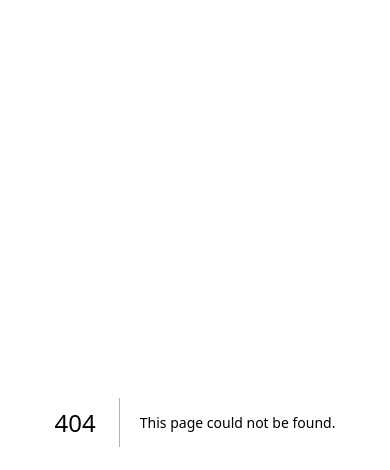
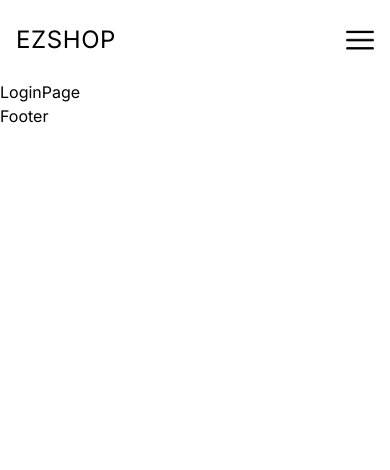
Before and after one commit to Chirag-04/ecomm, a Next.js app: page /login in a window 390 px wide. Before the commit this address had no page. Shown: the top 470 px of the page. Built offline with nearby package versions, Linux system fonts and the light colour scheme.

Commit message:
created responsive navbar

```diff
--- /dev/null
+++ b/src/app/[slug]/page.tsx
@@ -0,0 +1,9 @@
+import React from 'react'
+
+const Singlepage = () => {
+  return (
+    <div>Singlepage</div>
+  )
+}
+
+export default Singlepage
--- a/src/app/layout.tsx
+++ b/src/app/layout.tsx
@@ -1,9 +1,9 @@
 import type { Metadata } from "next";
 import { Inter } from "next/font/google";
 import "./globals.css";
-
 const inter = Inter({ subsets: ["latin"] });
-
+import Navbar from "@/components/Navbar";
+import Footer from "@/components/Footer";
 export const metadata: Metadata = {
   title: "Lama Dev E-Commerce Application",
   description: "A complete e-commerce application with Next.js and Wix",
@@ -16,7 +16,12 @@
 }>) {
   return (
     <html lang="en">
-      <body className={inter.className}>{children}</body>
+      <body className={inter.className}>
+        <Navbar/>
+        {children}
+        <Footer/>
+
+        </body>
     </html>
   );
 }
--- /dev/null
+++ b/src/app/list/page.tsx
@@ -0,0 +1,9 @@
+const ListPage = () => {
+  return (
+    <div>
+      ListPage
+    </div>
+  )
+}
+
+export default ListPage
--- /dev/null
+++ b/src/app/login/page.tsx
@@ -0,0 +1,9 @@
+import React from 'react'
+
+const LoginPage = () => {
+  return (
+    <div>LoginPage</div>
+  )
+}
+
+export default LoginPage
--- /dev/null
+++ b/src/components/Footer.jsx
@@ -0,0 +1,9 @@
+
+
+const Footer = () => {
+  return (
+    <div>Footer</div>
+  )
+}
+
+export default Footer
--- /dev/null
+++ b/src/components/Menu.tsx
@@ -0,0 +1,30 @@
+"use client"
+import Image from "next/image";
+import Link from "next/link";
+import { useState } from "react"
+import HomePage from './../app/page';
+
+const Menu = () => {
+    const [open , setOpen] = useState(false);
+  return (
+    <div>
+      <Image src="/menu.png" alt="" height={28} width={28}  className='cursor-pointer'
+      onClick={()=>setOpen((prev) => !prev )}/>
+      {
+        open && (
+            <div className='absolute bg-black text-white left-0 top-20 w-full h-[calc(100vh-80px)] flex flex-col items-center justify-center gap-8
+            text-xl z-10'>
+               <Link href='/'>HomePage</Link>
+               <Link href='/'>Shop</Link>
+               <Link href='/'>Deals</Link>
+               <Link href='/'>About</Link>
+               <Link href='/'>Contact</Link>
+               <Link href='/'>Cart(1)</Link>
+            </div>
+        )
+      }
+    </div>
+  )
+}
+
+export default Menu
--- /dev/null
+++ b/src/components/Navbar.jsx
@@ -0,0 +1,32 @@
+import Link from "next/link"
+import Menu from "./Menu"
+import Image from "next/image"
+
+const Navbar = () => {
+  return (
+    <div className='h-20 px-4 md:px-8 lg:px-32 xl:32 2xl:px-64 relative'>
+        <div className='h-full flex items-center justify-between'>
+          <Link href='/' >
+            <div className='text-2xl tracking-wide'>EZSHOP</div>
+          </Link>
+          <Menu/>
+        </div>
+
+        {/* bigger screens */}
+        <div className='hidden md:flex items-center justify-between gap-8 h-full'>
+            {/* LEFT */}
+            <div className='w-1/3'>
+                <Link href='/'>
+                    <Image src='/logo.png' alt="" width={24} height={24}/>
+                    <div className='text-2xl tracking-wide '>EZSHOP</div>
+                </Link>
+            </div>
+            {/* right */}
+            <div className='w-2/3'></div>
+
+        </div>
+    </div>
+  )
+}
+
+export default Navbar
```
